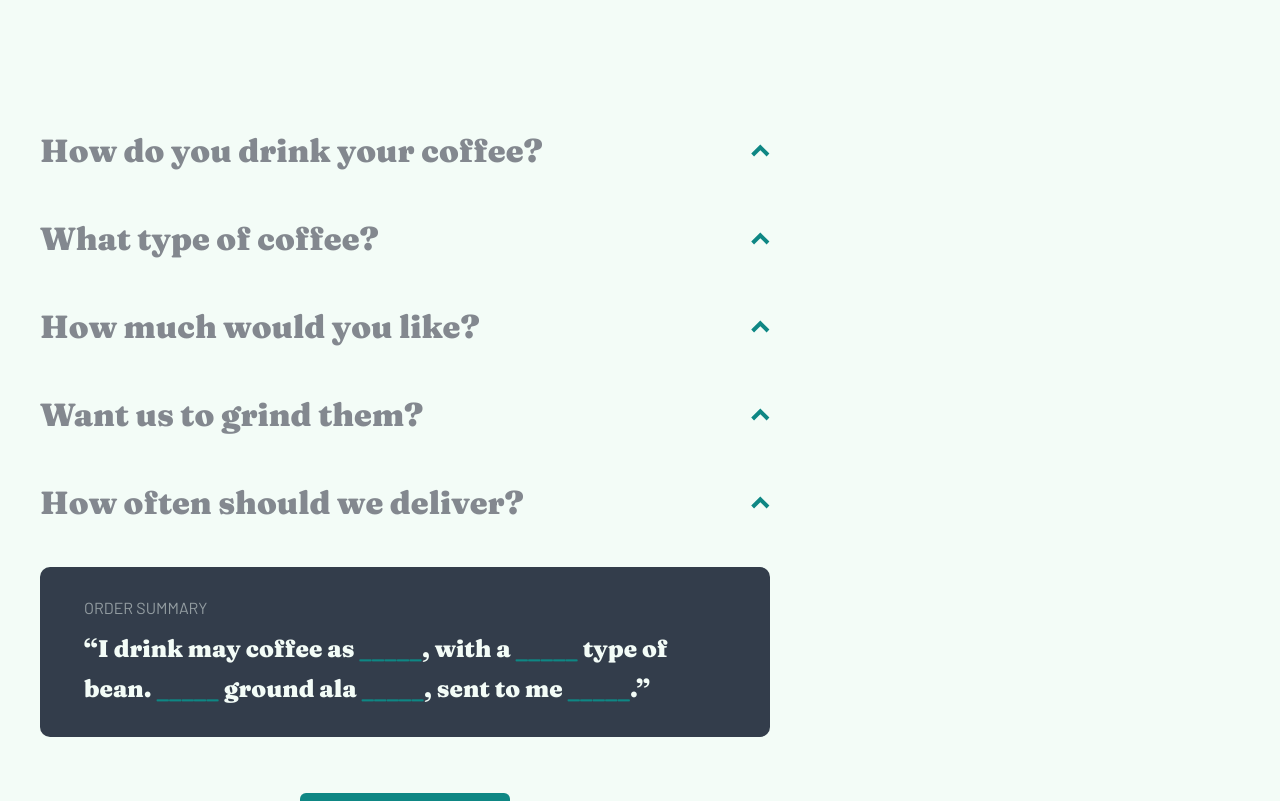
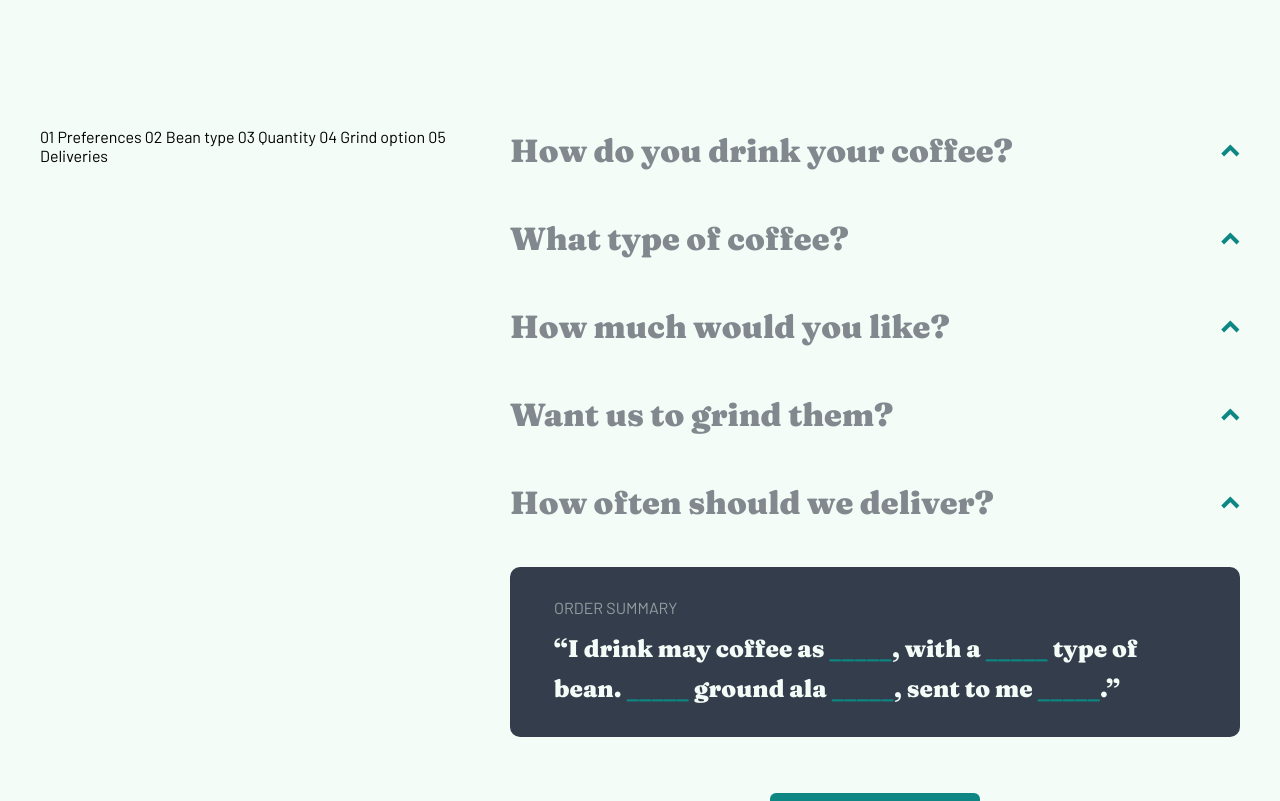
Before and after one commit to Andrparsons/coffeeroasters, a Next.js app: page /plan in a window 1280 px wide. Shown: the part 1620-2421 px from the top of the page. Built offline with nearby package versions, Linux system fonts and the light colour scheme.

Commit message:
section spacing - plan page

```diff
--- a/styles/Plan.module.css
+++ b/styles/Plan.module.css
@@ -15,10 +15,18 @@
   margin-top: 7.5rem;
 }
 
+.optionSection {
+  margin-bottom: 7.5rem;
+}
+
 @media (min-width: 550px) {
   .stepSection,
   .optionSection {
     margin-top: 9rem;
+  }
+
+  .optionSection {
+    margin-bottom: 9rem;
   }
 }
 
@@ -26,6 +34,10 @@
   .stepSection,
   .optionSection {
     margin-top: 12.5rem;
+  }
+
+  .optionSection {
+    margin-bottom: 12.5rem;
   }
 }
 
@@ -235,6 +247,7 @@
 .options {
   width: 100%;
   max-width: 730px;
+  margin: 0 auto;
 }
 
 .radioGroup {
@@ -246,6 +259,16 @@
 @media (min-width: 650px) {
   .radioGroup {
     flex-direction: row;
+  }
+}
+
+@media (min-width: 1000px) {
+  .optionStatus {
+    display: initial;
+  }
+
+  .options {
+    margin: 0;
   }
 }
 
```
